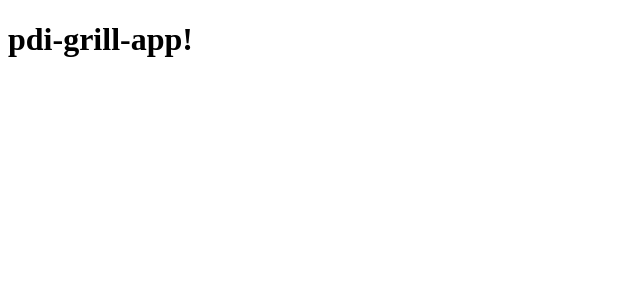
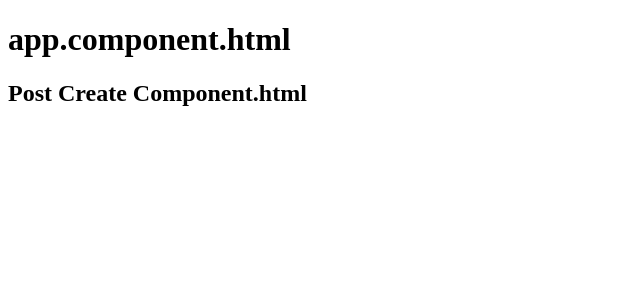
Before and after one commit to companypi/pdi-grill-app, an Angular app: page / in a window 1280 px wide. Shown: the top 300 px of the page, without its empty margins (0-640 px from the left). Built offline with nearby package versions, Linux system fonts and the light colour scheme.

Commit message:
created posts folder, post-create folder, made class called AppPostCreate

```diff
--- a/src/app/app.component.html
+++ b/src/app/app.component.html
@@ -1 +1,2 @@
-<h1>pdi-grill-app!</h1>
+<h1>app.component.html</h1>
+<app-post-create></app-post-create>
--- a/src/app/app.module.ts
+++ b/src/app/app.module.ts
@@ -2,10 +2,16 @@
 import { NgModule } from '@angular/core';
 
 import { AppComponent } from './app.component';
+import { PostCreateComponent } from './posts/post-create/post-create.component';
+import { enableProdMode } from '@angular/core';
+
+enableProdMode();
 
 @NgModule({
+  //now angular know AppComponents
   declarations: [
-    AppComponent
+    AppComponent,
+    PostCreateComponent
   ],
   imports: [
     BrowserModule
--- /dev/null
+++ b/src/app/posts/post-create/post-create.component.html
@@ -0,0 +1 @@
+<h2>Post Create Component.html</h2>
```
Also changed, not shown: src/app/posts/post-create/post-create.component.ts (added, +15 -0 lines), 7 other files (tests, documents, lock files or other folders).
